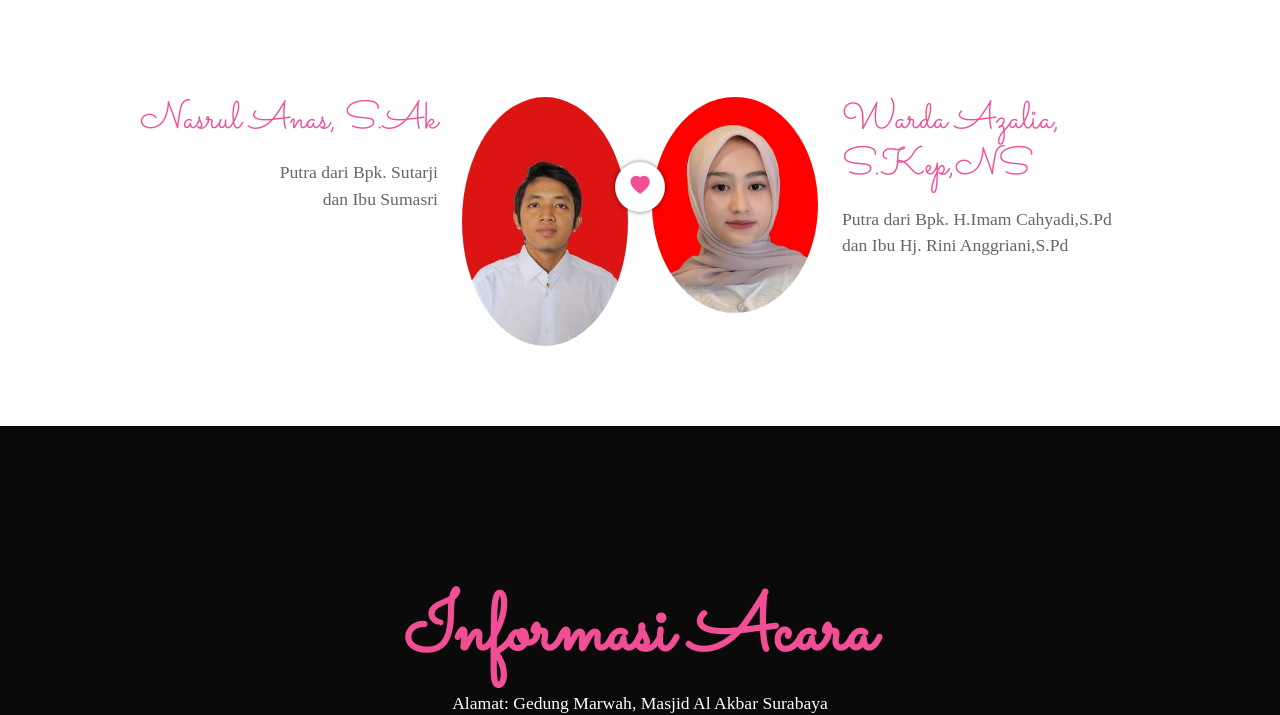
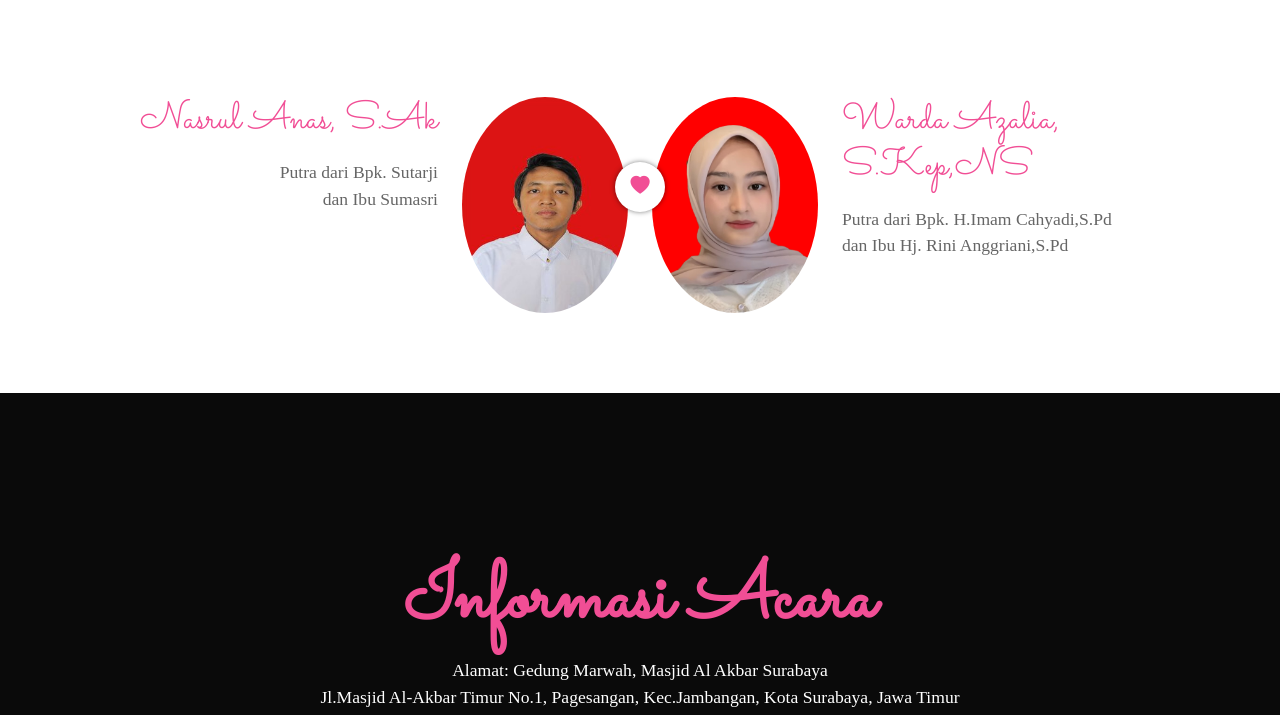
Before and after one commit to nasrulanas/undangannikahdigital, a plain HTML site: page index.html in a window 1280 px wide. Shown: the part 1267-1982 px from the top of the page. Drawn offline with nearby package versions, Linux system fonts and the light colour scheme; some packages are replaced by stand-ins of ours; a script that the page names is missing.

Commit message:
Update index.html

```diff
--- a/index.html
+++ b/index.html
@@ -76,7 +76,7 @@
                 <p>Putra dari Bpk. Sutarji <br> dan Ibu Sumasri</p>
               </div>
               <div class="col-4">
-                <img src="anas.jpeg" alt="Nasrul Anas" class="img-responsive rounded-circle">
+                <img src="nasrul.jpg" alt="Nasrul Anas" class="img-responsive rounded-circle">
               </div>
             </div>
           </div>
```
